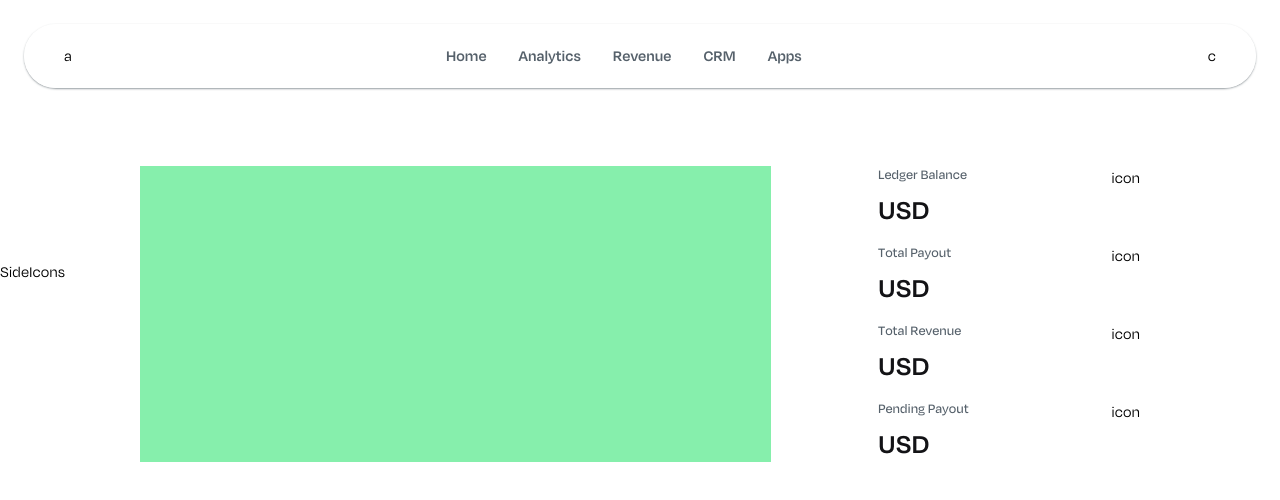
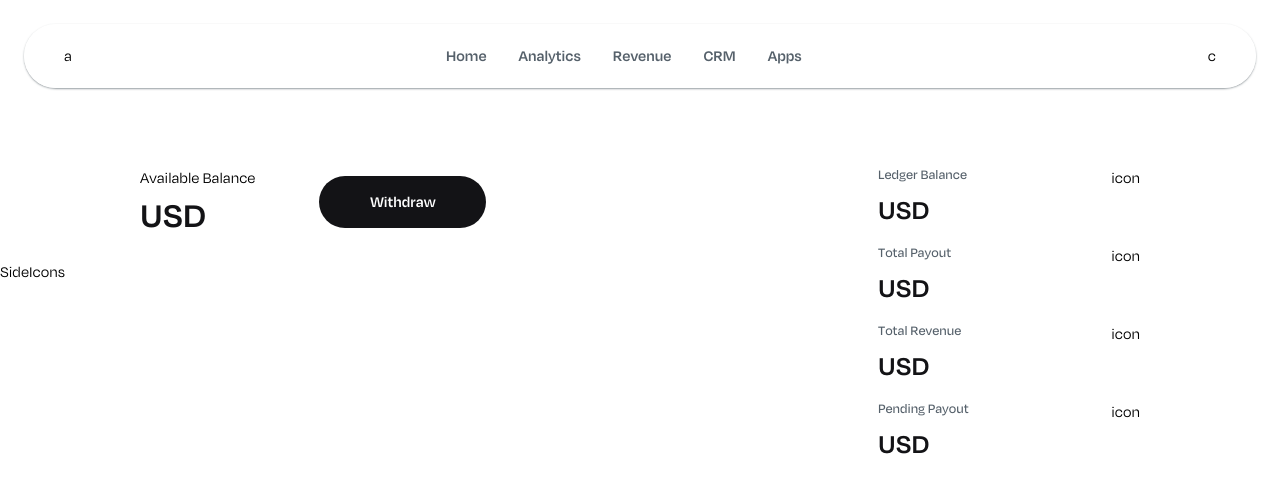
Before and after one commit to Tomiogunsan/mainstack-assessment, a React (Vite) app: page /revenue in a window 1280 px wide. Shown: the top 500 px of the page. Built offline with nearby package versions, Linux system fonts and the light colour scheme; no server answers.

Commit message:
ch: installed apex chart

```diff
--- a/package.json
+++ b/package.json
@@ -30,6 +30,7 @@
     "@mui/material": "^5.14.14",
     "@tanstack/react-query": "^5.29.0",
     "@types/validator": "^13.11.1",
+    "apexcharts": "^3.48.0",
     "axios": "^1.3.4",
     "lodash": "^4.17.21",
     "react": "^18.2.0",
--- a/src/modules/page/Revenue/components/chart/index.tsx
+++ b/src/modules/page/Revenue/components/chart/index.tsx
@@ -1,11 +1,24 @@
+import { useGetWallet } from "@hooks/revenue/useGetWallet";
+
+const Chart = () => {
+    const {walletData} = useGetWallet()
+  return (
+    <div className=" col-span-2">
+      <div className="flex gap-[64px] items-center">
+        <div>
+          <p>Available Balance</p>
+          <p className="text-[36px] leading-[48px] font-bold text-black">
+            USD <span>{walletData?.balance.toFixed(2)}</span>
+          </p>
+        </div>
 
 
-const Chart = () => {
-  return (
-    <div className=" col-span-2 bg-green-300">
-        <div></div>
+        <button className="text-[16px] leading-[24px] font-[600] text-[#fff] bg-black  py-[14px] rounded-[100px] w-[167px]">
+          Withdraw
+        </button>
+      </div>
     </div>
-  )
-}
+  );
+};
 
-export default Chart
+export default Chart;
```
Also changed, not shown: 1 other file (tests, documents, lock files or other folders).
